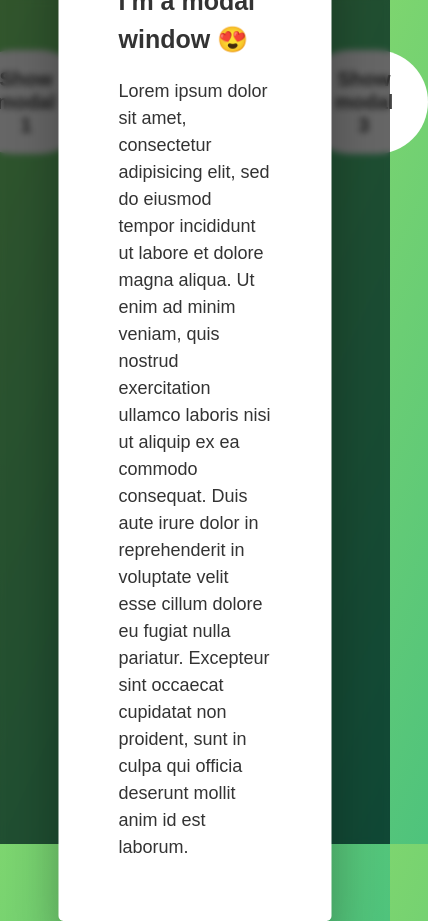
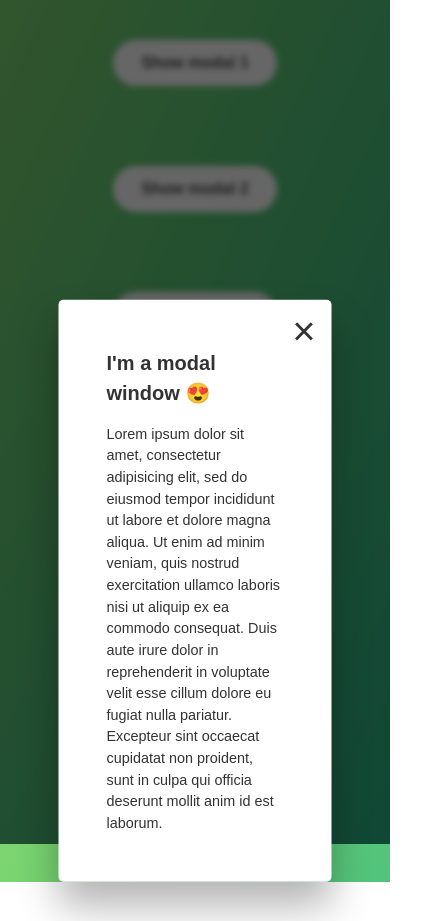
Before and after one commit to js14richard/vannila_js_projects, a plain HTML site: page popup-modal/index.html in a window 390 px wide. Both pictures are taken after a click on the button "Show modal 1". Shown: the whole page, 428 px wide, since content can reach past the window. After the commit the page ends 882 px from the top, so only its background shows below. Drawn offline with Linux system fonts and the light colour scheme.

Commit message:
responsive modal

```diff
--- a/popup-modal/index.html
+++ b/popup-modal/index.html
@@ -8,9 +8,11 @@
     <title>Modal window</title>
   </head>
   <body>
-    <button class="show-modal">Show modal 1</button>
-    <button class="show-modal">Show modal 2</button>
-    <button class="show-modal">Show modal 3</button>
+    <div class="show-modal-buttons">
+        <button class="show-modal">Show modal 1</button>
+        <button class="show-modal">Show modal 2</button>
+        <button class="show-modal">Show modal 3</button>
+    </div>
 
     <div class="modal hidden">
       <button class="close-modal">&times;</button>
--- a/popup-modal/style.css
+++ b/popup-modal/style.css
@@ -20,7 +20,15 @@ body {
     display: flex;
     align-items: flex-start;
     justify-content: center;
+
     background: linear-gradient(to top left, #28b487, #7dd56f);
+}
+
+.show-modal-buttons{
+    display: flex;
+    flex-wrap: wrap;
+    align-items: flex-start;
+    justify-content: center;
 }
 
 .show-modal {
@@ -85,3 +93,25 @@ p {
     backdrop-filter: blur(3px);
     z-index: 5;
 }
+
+
+@media screen and (max-width:900px){
+
+    :root{
+        font-size: 55%;
+    }
+    .modal{
+        width: 50;
+    }
+}
+
+
+@media screen and (max-width:700px){
+    :root{
+        font-size: 50%;
+    }
+    .modal{
+        width: 50;
+        top:70%;
+    }
+}
```
